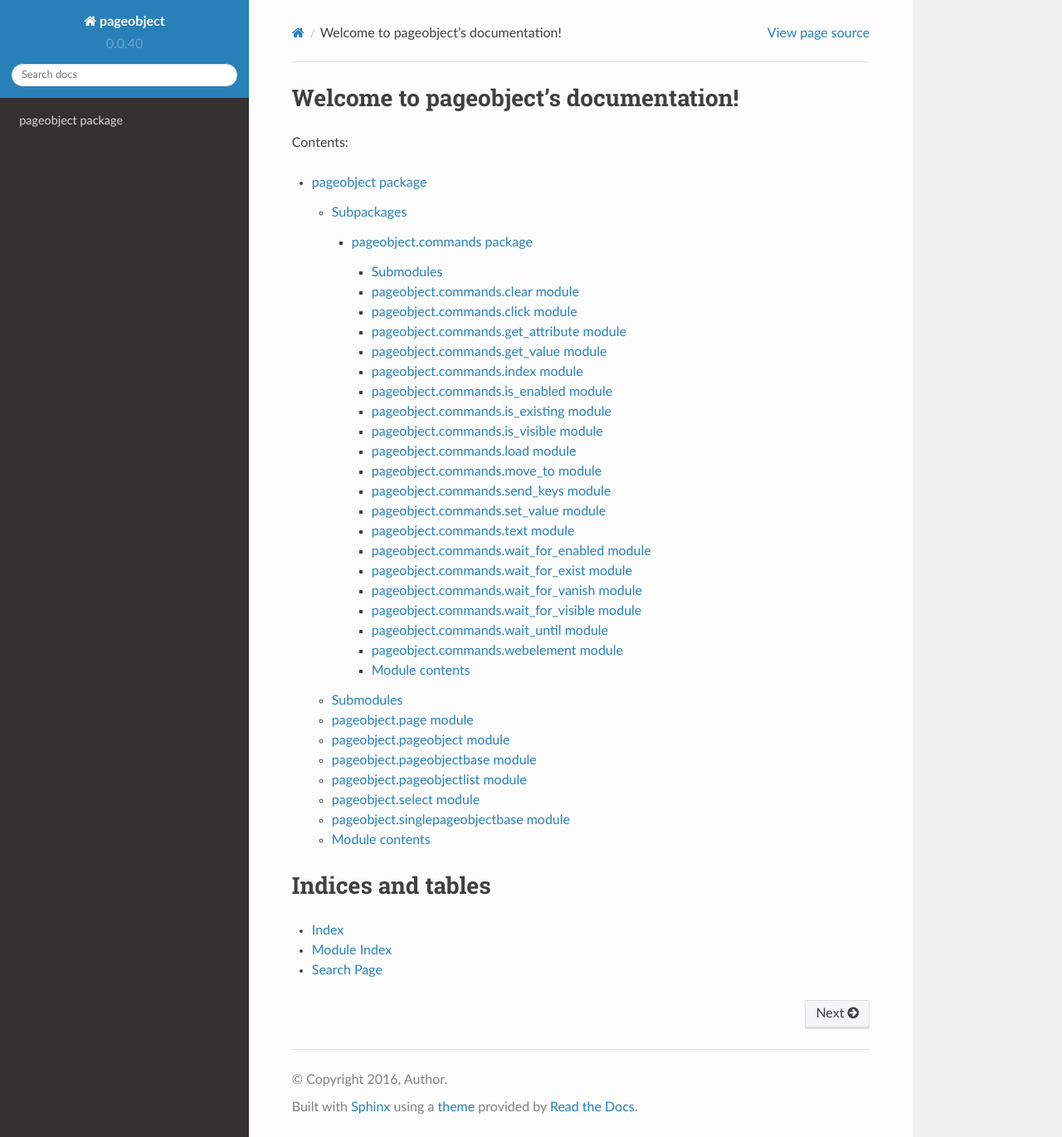
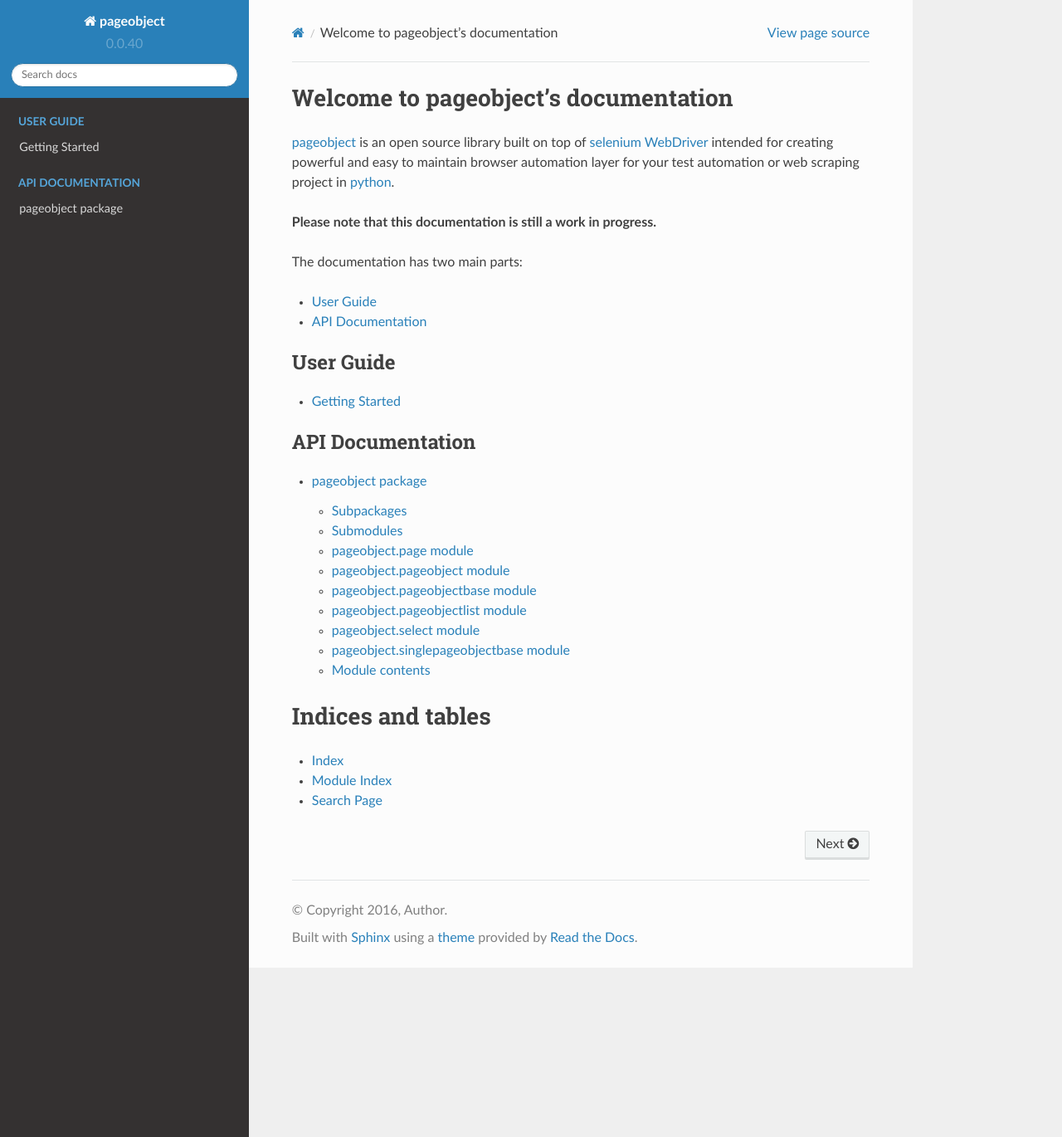
Before and after one commit to lukas-linhart/pageobject, a Sphinx documentation site: the page built from docs/index.rst, in a window 1280 px wide and 1370 px high. Shown: the whole window at 83% size. Built offline with Sphinx 7.4.7 and the Read the Docs theme 2.0.0, drawn with Linux system fonts in a browser that asks for light colours.

Commit message:
docs index intro and structure

```diff
--- /dev/null
+++ b/docs/getting_started.rst
@@ -0,0 +1,4 @@
+Getting Started
+===============
+
+TODO
--- a/docs/index.rst
+++ b/docs/index.rst
@@ -1,15 +1,34 @@
-.. pageobject documentation master file, created by
-   sphinx-quickstart on Thu Nov 17 08:51:47 2016.
-   You can adapt this file completely to your liking, but it should at least
-   contain the root `toctree` directive.
+Welcome to pageobject's documentation
+=====================================
 
-Welcome to pageobject's documentation!
-======================================
+`pageobject`_ is an open source library built on top of `selenium WebDriver`_
+intended for creating powerful and easy to maintain browser automation layer
+for your test automation or web scraping project in `python`_.
 
-Contents:
+**Please note that this documentation is still a work in progress.**
+
+.. _pageobject: https://github.com/lukas-linhart/pageobject
+.. _selenium WebDriver: https://github.com/SeleniumHQ/selenium/tree/master/py
+.. _python: https://www.python.org
+
+The documentation has two main parts:
+
+* :ref:`user-guide`
+* :ref:`api-documentation`
+
+.. _user-guide:
 
 .. toctree::
-   :maxdepth: 4
+   :maxdepth: 2
+   :caption: User Guide
+
+   getting_started
+
+.. _api-documentation:
+
+.. toctree::
+   :maxdepth: 2
+   :caption: API Documentation
 
    pageobject
 
```
